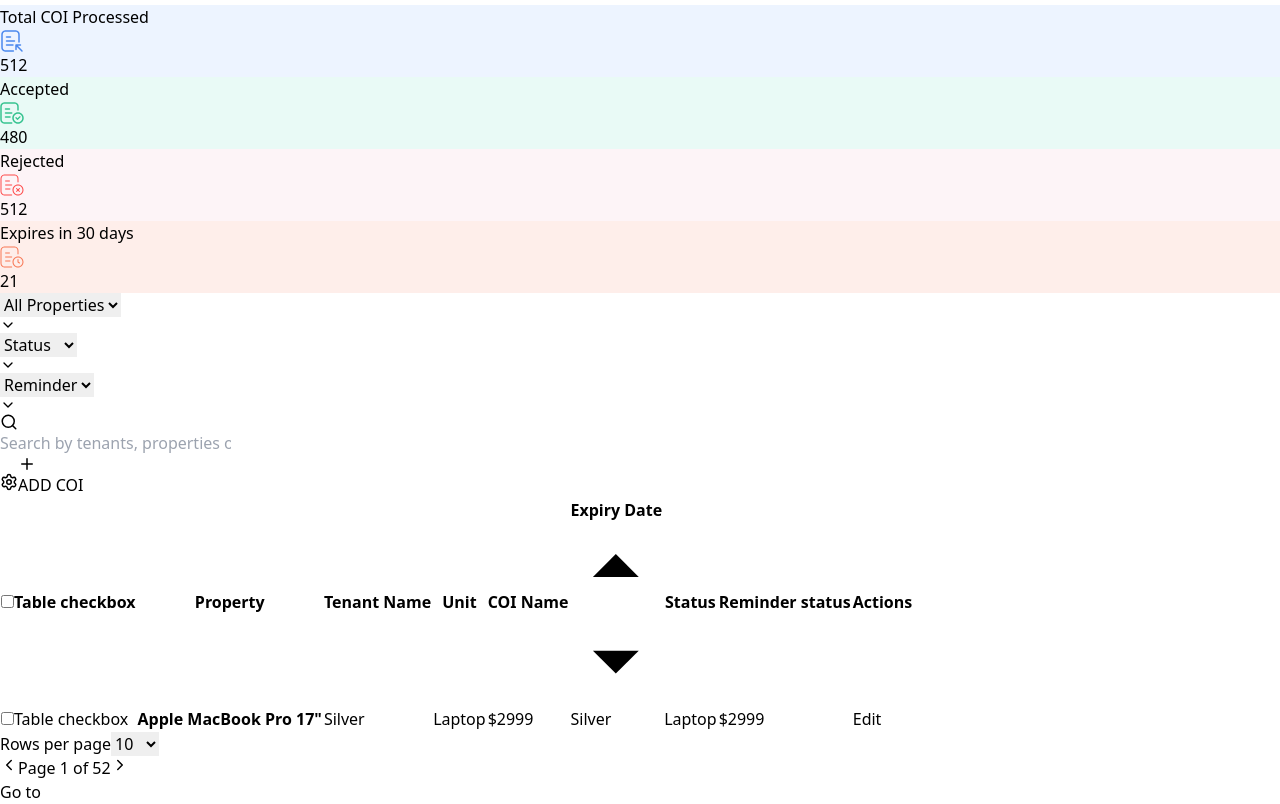
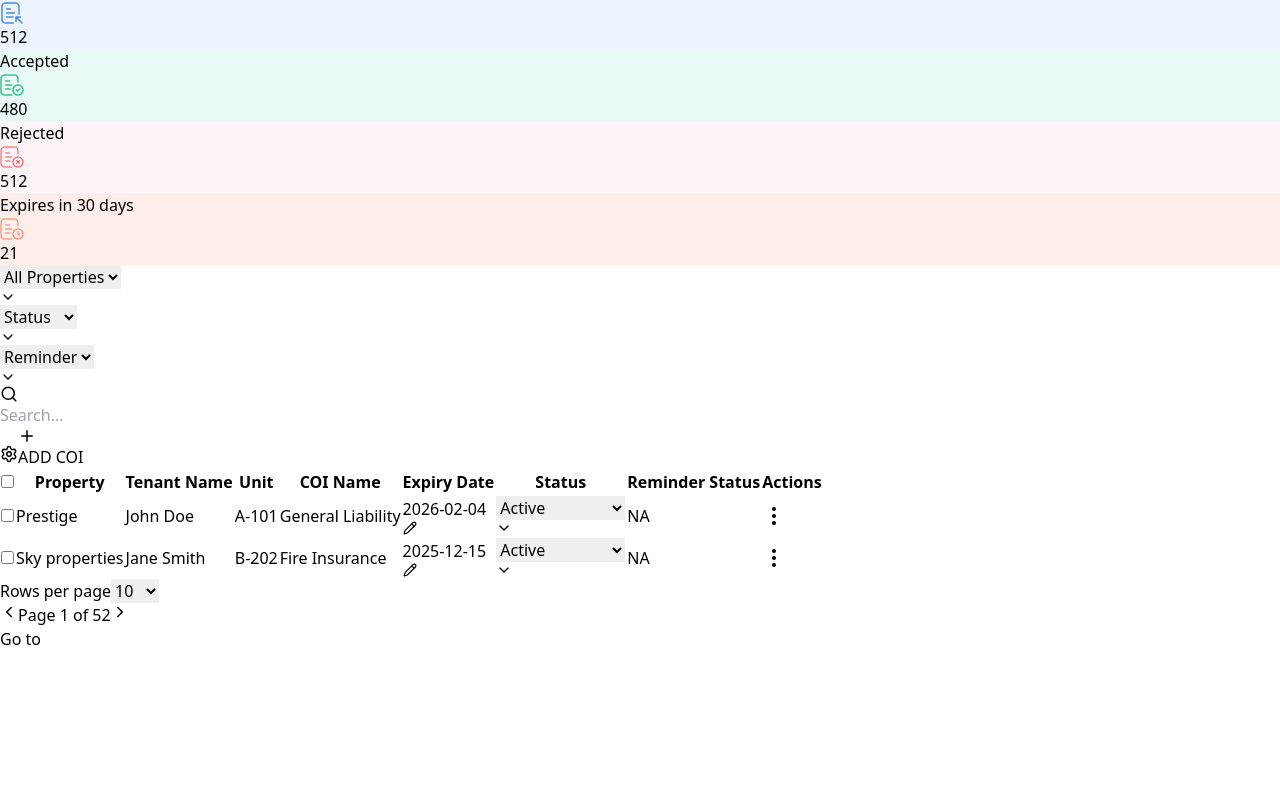
Before and after one commit to syedriyaz6788developer/certificates-of-insurance, a React (Vite) app: page /coi-dashboard in a window 1280 px wide. Shown: the part 833-1637 px from the top of the page. After the commit the page ends 1484 px from the top, so only its background shows below. Built offline with nearby package versions, Linux system fonts and the light colour scheme.

Commit message:
code optimize,reuseablity,json data integrated

```diff
--- a/package.json
+++ b/package.json
@@ -14,7 +14,9 @@
     "lucide-react": "^0.563.0",
     "react": "^19.2.0",
     "react-dom": "^19.2.0",
-    "react-router-dom": "^7.13.0"
+    "react-hot-toast": "^2.6.0",
+    "react-router-dom": "^7.13.0",
+    "react-toastify": "^11.0.5"
   },
   "devDependencies": {
     "@eslint/js": "^9.39.1",
--- a/src/App.jsx
+++ b/src/App.jsx
@@ -4,13 +4,15 @@ import COIDashboard from "./pages/COIDashboard";
 import ContractVault from "./pages/ContractVault";
 import AnalysisResult from "./pages/AnalysisResult";
 import Settings from "./pages/Settings";
+import { Toaster } from "react-hot-toast";
 
 export default function App() {
   return (
     <BrowserRouter>
+     <Toaster position="top-right" />
       <Routes>
         <Route path="/" element={<Layout />}>
-          {/* 👇 Redirect root to /coi */}
+
           <Route index element={<Navigate to="/coi" replace />} />
 
           <Route path="coi-dashboard" element={<COIDashboard />} />
--- a/src/components/Header.jsx
+++ b/src/components/Header.jsx
@@ -80,20 +80,20 @@ function ProfileDropdown({ name, email }) {
 
 /* --------------------------------- Header --------------------------------- */
 
-export default function Header({ setIsOpen }) {
+export default function Header() {
   return (
     <header className="bg-white shadow-sm border-b-2 px-4 md:px-6 py-3 flex flex-col md:flex-row md:items-center md:justify-between gap-4">
 
       {/* LEFT SECTION */}
       <div className="flex items-start md:items-center gap-4">
-        <button
+        {/* <button
           type="button"
           onClick={() => setIsOpen((prev) => !prev)}
           className="md:hidden p-2 rounded hover:bg-gray-100"
           aria-label="Toggle sidebar"
         >
           <Menu size={20} />
-        </button>
+        </button> */}
 
         <div>
           <h2 className="font-bold text-lg md:text-[24px] leading-8 md:leading-[32px] text-[#4F5857]">
--- a/src/components/dashboard/Table.jsx
+++ b/src/components/dashboard/Table.jsx
@@ -1,7 +1,9 @@
 import React, { useState } from "react";
 import Select from "../globalReuseComponents/Select";
-import { Search, Settings, Plus } from "lucide-react";
+import { Search, Settings, Pencil, EllipsisVertical, Plus } from "lucide-react";
 import Pagination from "./Pagination";
+import toast from "react-hot-toast";
+import data from "../../data/coiData.json";
 
 export default function Table() {
   const [property, setProperty] = useState("");
@@ -9,19 +11,72 @@ export default function Table() {
   const [reminder, setReminder] = useState("");
   const [page, setPage] = useState(1);
   const [rows, setRows] = useState(10);
+
+  const [tableData, setTableData] = useState(() => {
+    if (!data || data.length === 0) {
+      toast.error("No COI data available");
+      return [];
+    }
+    return data;
+  });
+
+  // Status Options
+  const statusNotify = [
+    { label: "Active", value: "Active" },
+    { label: "Expired", value: "Expired" },
+    { label: "Rejected", value: "Rejected" },
+    { label: "Expiring", value: "Expiring" },
+    { label: "Not Processed", value: "Not Processed" },
+  ];
+
+  // Update Reminder Status
+  const handleReminderChange = (id, value) => {
+    try {
+      setTableData((prev) =>
+        prev.map((item) =>
+          item.id === id ? { ...item, reminderStatus: value } : item
+        )
+      );
+      toast.success("Reminder status updated");
+    } catch (error) {
+      toast.error("Failed to update reminder status");
+      console.error(error);
+    }
+  };
+
+  // Auto Reminder Label
+  const getReminderStatusLabel = (item) => {
+    if (!item.expiryDate) return "NA";
+
+    const today = new Date();
+    const expiry = new Date(item.expiryDate);
+    if (isNaN(expiry)) return "NA";
+
+    const diffTime = expiry - today;
+    const diffDays = Math.ceil(diffTime / (1000 * 60 * 60 * 24));
+
+    if (diffDays <= 0) return "NA";
+    if (diffDays <= 30) return `Sent (${diffDays}d)`;
+
+    return "Not Sent";
+  };
+
   return (
-    <div>
-      <div className="relative overflow-x-auto bg-neutral-primary-soft shadow rounded-md border border-default">
-        <div className="p-4 flex items-center justify-between gap-4">
-          {/* LEFT SIDE */}
-          <div className="flex items-center gap-3">
+    <div className="w-full">
+      <div className="relative bg-neutral-primary-soft shadow rounded-md border border-default overflow-hidden">
+
+        {/* ================= HEADER ================= */}
+        <div className="p-4 flex flex-col lg:flex-row lg:items-center lg:justify-between gap-4">
+
+          {/* Filters */}
+          <div className="flex flex-col sm:flex-row flex-wrap gap-3 w-full lg:w-auto">
             <Select
               placeholder="All Properties"
               value={property}
               onChange={(e) => setProperty(e.target.value)}
               options={[
-                { label: "Property 1", value: "p1" },
-                { label: "Property 2", value: "p2" },
+                { label: "Property 1", value: "Property 1" },
+                { label: "Property 2", value: "Property 2" },
               ]}
             />
 
@@ -30,8 +85,8 @@ export default function Table() {
               value={status}
               onChange={(e) => setStatus(e.target.value)}
               options={[
-                { label: "Active", value: "active" },
-                { label: "Expired", value: "expired" },
+                { label: "Active", value: "Active" },
+                { label: "Expired", value: "Expired" },
               ]}
             />
 
@@ -40,146 +95,114 @@ export default function Table() {
               value={reminder}
               onChange={(e) => setReminder(e.target.value)}
               options={[
-                { label: "Sent", value: "sent" },
-                { label: "Pending", value: "pending" },
+                { label: "Sent", value: "Sent" },
+                { label: "Pending", value: "Pending" },
               ]}
             />
           </div>
 
-          {/* RIGHT SIDE */}
-          <div className="flex items-center gap-3">
-            {/* Search Bar */}
-            <div className="relative">
+          {/* Right Controls */}
+          <div className="flex flex-col sm:flex-row items-stretch sm:items-center gap-3 w-full lg:w-auto">
+
+            {/* Search */}
+            <div className="relative w-full sm:w-64">
               <Search
                 className="absolute left-3 top-1/2 -translate-y-1/2 text-gray-400"
                 size={18}
               />
               <input
                 type="text"
-                placeholder="Search by tenants, properties or units..."
-                className="pl-10 pr-4 py-2 border rounded-xl focus:outline-none  "
+                placeholder="Search..."
+                className="w-full pl-10 pr-4 py-2 border rounded-xl focus:outline-none focus:ring-2 focus:ring-blue-500"
               />
             </div>
 
-            {/* Settings Button */}
+            <div className="flex gap-3">
               <button className="p-2 border rounded-xl hover:bg-gray-100 transition">
                 <Settings size={18} />
               </button>
 
-            {/* Add New Button */}
-            <button className="flex items-center gap-2 px-4 py-2 bg-blue-600 text-white rounded-xl hover:bg-blue-700 transition">
+              <button
+                className="flex items-center gap-2 px-4 py-2 bg-blue-600 text-white rounded-xl hover:bg-blue-700 transition whitespace-nowrap"
+                onClick={() => toast.success("Add COI clicked")}
+              >
                 <Plus size={18} />
                 ADD COI
               </button>
             </div>
           </div>
+        </div>
 
-        <table className="w-full text-sm text-left rtl:text-right text-body">
-          <thead className="text-sm text-body bg-[#DCDEDE] border-b border-t border-default-medium">
+        {/* ================= TABLE ================= */}
+        <div className="overflow-x-auto">
+          <table className="min-w-[950px] w-full text-sm text-left">
+            <thead className="text-xs bg-[#DCDEDE] border-y">
               <tr>
-              <th scope="col" className="p-4">
-                <div className="flex items-center">
-                  <input
-                    id="table-checkbox-20"
-                    type="checkbox"
-                    value=""
-                    className="w-4 h-4 border border-default-medium rounded-xs bg-neutral-secondary-medium focus:ring-2 focus:ring-brand-soft"
-                  />
-                  <label for="table-checkbox-20" className="sr-only">
-                    Table checkbox
-                  </label>
-                </div>
+                <th className="p-4">
+                  <input type="checkbox" />
                 </th>
-              <th scope="col"   className="px-6 py-3  font-medium text-sm leading-6 text-[#666E6D] font-['Inter']">
-                Property
-              </th>
-              <th scope="col"   className="px-6 py-3 font-medium text-sm leading-6 text-[#666E6D] font-['Inter']">
-                Tenant Name
-              </th>
-              <th scope="col"   className="px-6 py-3 font-medium text-sm leading-6 text-[#666E6D] font-['Inter']">
-                Unit
-              </th>
-              <th scope="col"   className="px-6 py-3 font-medium text-sm leading-6 text-[#666E6D] font-['Inter']">
-                COI Name
-              </th>
-              <th
-                scope="col"
-                className="px-6 py-3 text-left text-sm font-medium "
-              >
-                <div className="flex items-center justify-between">
-                  <span className=" font-medium text-base leading-6 text-[#666E6D] font-['Inter']">Expiry Date</span>
-
-                  {/* Sort Icons */}
-                  <div className="flex flex-col ml-2">
-                    <svg
-                      className="w-4 h-4 text-gray-400"
-                      fill="currentColor"
-                      viewBox="0 0 20 20"
-                    >
-                      <path d="M5 12l5-5 5 5H5z" />
-                    </svg>
-                    <svg
-                      className="w-4 h-4 text-gray-400 -mt-1"
-                      fill="currentColor"
-                      viewBox="0 0 20 20"
-                    >
-                      <path d="M5 8l5 5 5-5H5z" />
-                    </svg>
-                  </div>
-                </div>
-              </th>
-
-              <th scope="col"  className="px-6 py-3 font-medium text-sm leading-6 text-[#666E6D] font-['Inter']">
-                Status
-              </th>
-              <th scope="col"  className="px-6 py-3 font-medium text-sm leading-6 text-[#666E6D] font-['Inter']">
-                Reminder status
-              </th>
-              <th scope="col"  className="px-6 py-3 font-medium text-sm leading-6 text-[#666E6D] font-['Inter']">
-                Actions
-              </th>
+                <th className="px-6 py-3">Property</th>
+                <th className="px-6 py-3">Tenant Name</th>
+                <th className="px-6 py-3">Unit</th>
+                <th className="px-6 py-3">COI Name</th>
+                <th className="px-6 py-3">Expiry Date</th>
+                <th className="px-6 py-3">Status</th>
+                <th className="px-6 py-3">Reminder Status</th>
+                <th className="px-6 py-3">Actions</th>
               </tr>
             </thead>
+
             <tbody>
-            <tr className="bg-neutral-primary-soft border-b border-default hover:bg-neutral-secondary-medium">
-              <td className="w-4 p-4">
-                <div className="flex items-center">
-                  <input
-                    id="table-checkbox-21"
-                    type="checkbox"
-                    value=""
-                    className="w-4 h-4 border border-default-medium rounded-xs bg-neutral-secondary-medium focus:ring-2 focus:ring-brand-soft"
-                  />
-                  <label for="table-checkbox-21" className="sr-only">
-                    Table checkbox
-                  </label>
+              {tableData.map((item) => (
+                <tr
+                  key={item.id}
+                  className="border-b hover:bg-gray-50 transition"
+                >
+                  <td className="p-4">
+                    <input type="checkbox" />
+                  </td>
+
+                  <td className="px-6 py-4">{item.property}</td>
+                  <td className="px-6 py-4">{item.tenantName}</td>
+                  <td className="px-6 py-4">{item.unit}</td>
+                  <td className="px-6 py-4">{item.coiName}</td>
+
+                  {/* Expiry Date */}
+                  <td className="px-6 py-4">
+                    <div className="flex items-center gap-2">
+                      {item.expiryDate}
+                      <Pencil size={14} className="cursor-pointer" />
                     </div>
                   </td>
-              <th
-                scope="row"
-                className="px-6 py-4 font-medium text-heading whitespace-nowrap"
-              >
-                Apple MacBook Pro 17"
-              </th>
-              <td className="px-6 py-4">Silver</td>
-              <td className="px-6 py-4">Laptop</td>
-              <td className="px-6 py-4">$2999</td>
-              <td className="px-6 py-4">Silver</td>
-              <td className="px-6 py-4">Laptop</td>
-              <td className="px-6 py-4">$2999</td>
+
+                  {/* Status Select */}
+                  <td className="px-6 py-4 w-52">
+                    <Select
+                      value={item.reminderStatus}
+                      onChange={(e) =>
+                        handleReminderChange(item.id, e.target.value)
+                      }
+                      options={statusNotify}
+                    />
+                  </td>
+
+                  {/* Reminder Label */}
                   <td className="px-6 py-4">
-                <a
-                  href="#"
-                  className="font-medium text-fg-brand hover:underline"
-                >
-                  Edit
-                </a>
+                    {getReminderStatusLabel(item)}
+                  </td>
+
+                  {/* Actions */}
+                  <td className="px-6 py-4">
+                    <EllipsisVertical className="cursor-pointer" />
                   </td>
                 </tr>
+              ))}
             </tbody>
           </table>
+        </div>
 
-        <div className="py-2">
+        {/* ================= PAGINATION ================= */}
+        <div className="py-3 px-4 flex justify-center sm:justify-between">
           <Pagination
             page={page}
             totalPages={52}
@@ -188,6 +211,7 @@ export default function Table() {
             onRowsChange={setRows}
           />
         </div>
+
       </div>
     </div>
   );
--- /dev/null
+++ b/src/data/coiData.json
@@ -0,0 +1,22 @@
+[
+  {
+    "id": 1,
+    "property": "Prestige",
+    "tenantName": "John Doe",
+    "unit": "A-101",
+    "coiName": "General Liability",
+    "expiryDate": "2026-02-04",
+    "status": "Active",
+    "reminderStatus": "Sent"
+  },
+  {
+    "id": 2,
+    "property": "Sky properties",
+    "tenantName": "Jane Smith",
+    "unit": "B-202",
+    "coiName": "Fire Insurance",
+    "expiryDate": "2025-12-15",
+    "status": "Expired",
+    "reminderStatus": "Pending"
+  }
+]
```
Also changed, not shown: src/components/Sidebar.jsx (+7 -7 lines), 1 other file (tests, documents, lock files or other folders). Lines whose indentation alone changed are shown as unchanged.
